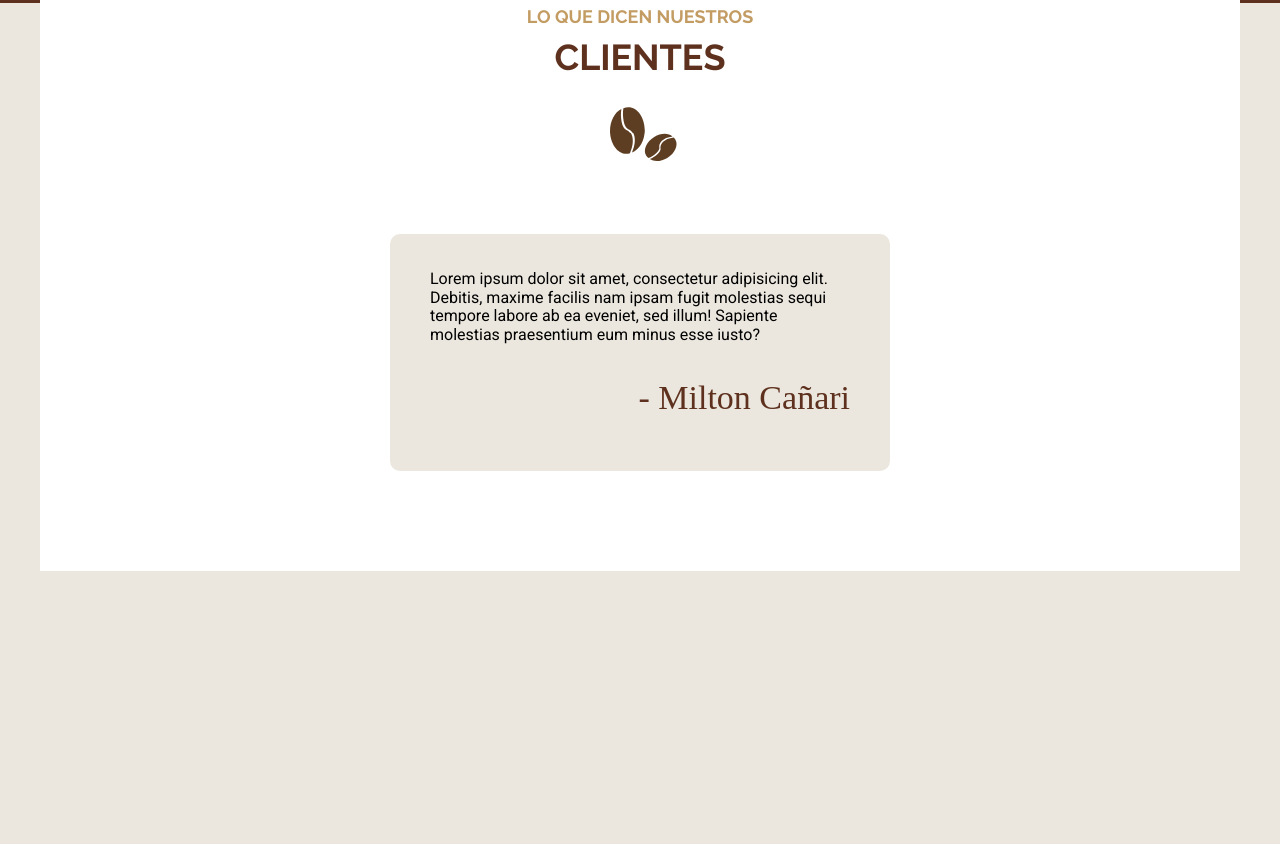
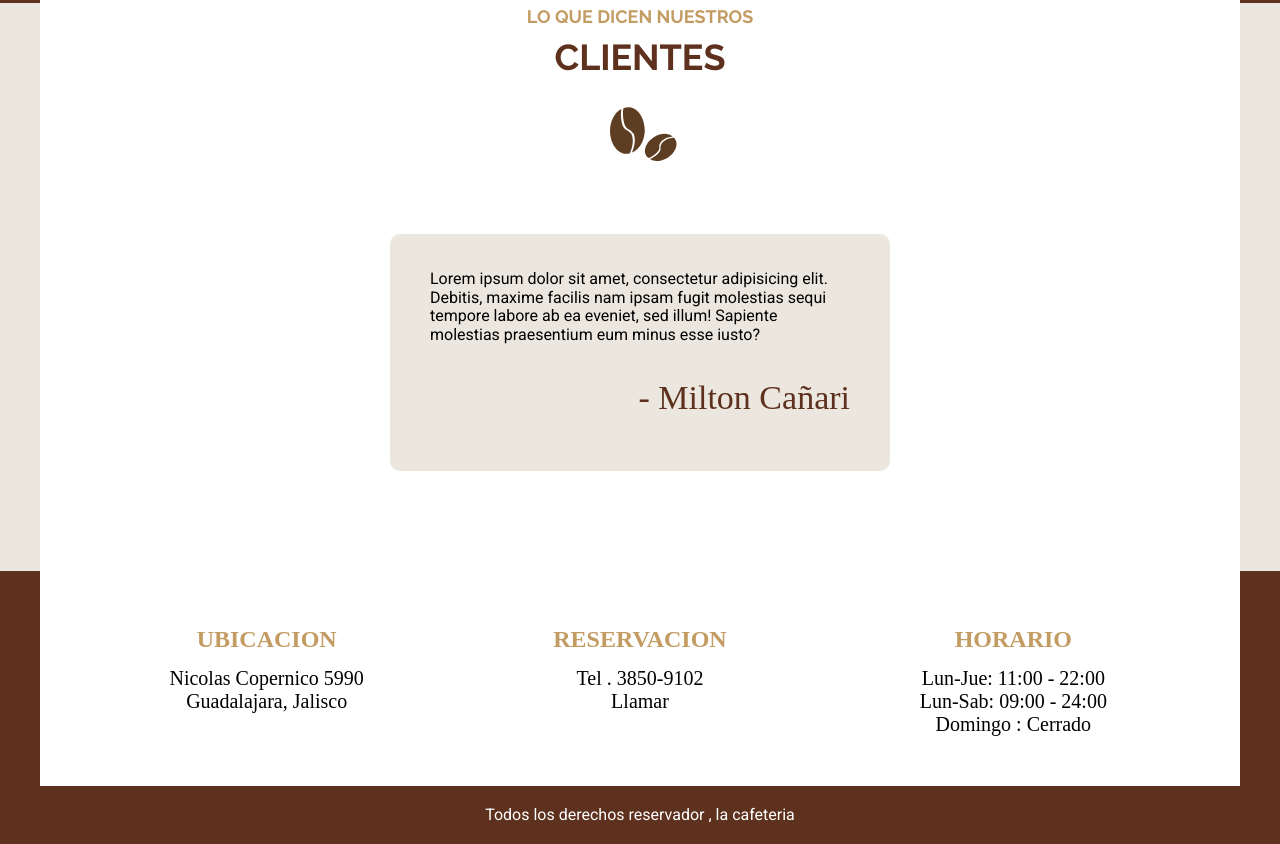
Before and after one commit to DevMeans/cafeteria, a website: page index.html in a window 1280 px wide. Shown: the part 4287-5131 px from the top of the page. Before the commit the page ends 4858 px from the top, so only its background shows below. Drawn offline with Linux system fonts and the light colour scheme; a web font is replaced by a local one.

Commit message:
Pagina de inicio terminada

```diff
--- a/index.html
+++ b/index.html
@@ -190,6 +190,29 @@
             <p class="autor">- Milton Cañari</p>
         </div>
     </section>
+    <footer class="footer">
+        <div class="contenedor contenido-footer bg-white">
+            <div class="footer-box ubicacion">
+                <h3>ubicacion</h3>
+                <p>Nicolas Copernico 5990</p>
+                <p>Guadalajara, Jalisco</p>
+            </div>
+            <div class="footer-box reservacion">
+                <h3> reservacion</h3>
+                <p>Tel . 3850-9102</p>
+                <a href="tel:+51980904787">Llamar</a>
+            </div>
+            <div class="footer-box horario">
+                <h3>horario</h3>
+                <p>Lun-Jue: 11:00 - 22:00</p>
+                <p>Lun-Sab: 09:00 - 24:00</p>
+                <p>Domingo : Cerrado</p>
+            </div>
+        </div>
+        <p class="copy">
+            Todos los derechos reservador , la cafeteria
+        </p>
+    </footer>
 </body>
 
 </html>
--- a/src/scss/app.scss
+++ b/src/scss/app.scss
@@ -1,3 +1,4 @@
 @use 'base';
 @use 'header';
+@use 'footer';
 @use 'inicio';
--- a/src/scss/base/_globales.scss
+++ b/src/scss/base/_globales.scss
@@ -27,6 +27,7 @@ p{
 }
 a{
     text-decoration: none;
+    color: v.$negro;
 }
 img{
     max-width: 100%;
--- /dev/null
+++ b/src/scss/footer/_footer.scss
@@ -0,0 +1,36 @@
+@use 'base/variables' as v;
+@use 'base/mixins' as m;
+
+.footer{
+    background-color: v.$primario;
+    .contenido-footer{
+        padding: 5rem;
+        @include m.tablet{
+            @include m.grid(3,2rem)
+        }
+    }
+    .copy{
+        text-align: center;
+        margin: 0;
+        color: v.$blanco;
+        padding: 2rem;
+    }
+}
+.footer-box{
+    font-family: v.$fuente_cursiva;
+    text-align: center;
+    margin-bottom: v.$separacion;
+    @include m.tablet{
+        margin-bottom: 0;
+    }
+    h3{
+        font-family: v.$fuente_cursiva;
+        margin: 0 0 1rem 0;
+        font-size: 2.4rem;
+        color: v.$secundario;
+    }
+    p,a{
+        font-size: 2rem;
+        margin: 0;
+    }
+}
--- /dev/null
+++ b/src/scss/footer/_index.scss
@@ -0,0 +1 @@
+@forward 'footer';
```
Also changed, not shown: build/css/app.css.
